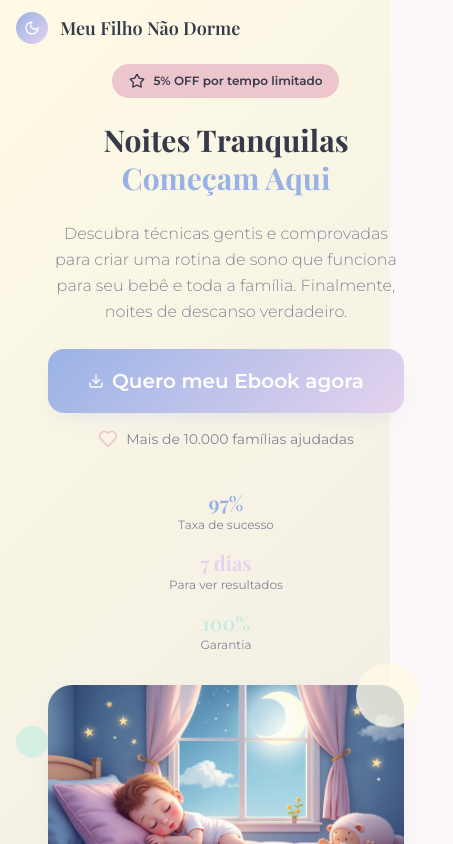
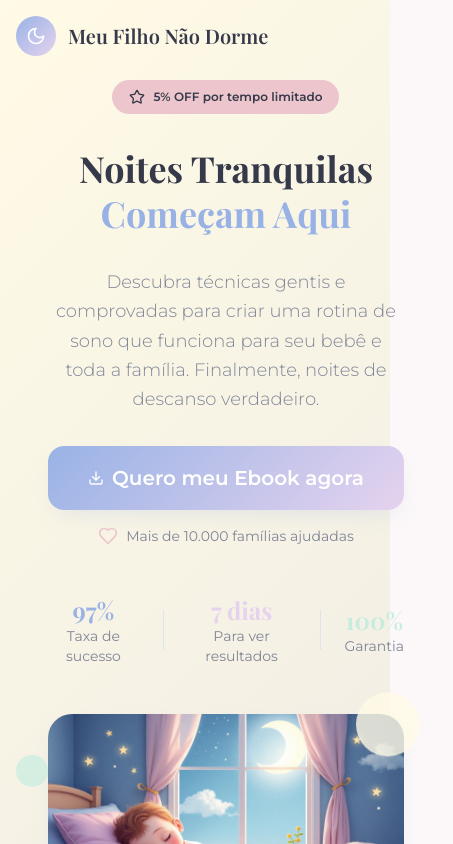
Before and after one commit to lynxinfiniteconta-ui/noites-em-paz-page, a React (Vite) app: page / in a window 390 px wide. Shown: the top 844 px of the page, 453 px wide, since content can reach past the window. Built offline with nearby package versions, Linux system fonts and the light colour scheme.

Commit message:
Reverted to commit 56a59a55b83010739be7c5e6b5f74e9e0d1aec5d

```diff
--- a/src/components/Footer.tsx
+++ b/src/components/Footer.tsx
@@ -2,10 +2,10 @@ import { Moon, Heart, Instagram, Facebook, MessageCircle } from "lucide-react";
 
 const Footer = () => {
   return (
-    <footer className="bg-night-sky text-white py-12 sm:py-16 px-4">
+    <footer className="bg-night-sky text-white py-16 px-4">
       <div className="container mx-auto">
-        <div className="grid sm:grid-cols-2 lg:grid-cols-4 gap-8 mb-8 sm:mb-12">
-          <div className="sm:col-span-2 lg:col-span-2">
+        <div className="grid md:grid-cols-4 gap-8 mb-12">
+          <div className="md:col-span-2">
             <div className="flex items-center gap-3 mb-6">
               <div className="w-12 h-12 bg-gradient-dreamy rounded-full flex items-center justify-center">
                 <Moon className="w-6 h-6 text-white" />
--- a/src/components/GuaranteeSection.tsx
+++ b/src/components/GuaranteeSection.tsx
@@ -3,23 +3,23 @@ import { Button } from "@/components/ui/button";
 
 const GuaranteeSection = () => {
   return (
-    <section className="py-12 sm:py-20 px-4 bg-background">
+    <section className="py-20 px-4 bg-background">
       <div className="container mx-auto max-w-4xl">
-        <div className="text-center bg-gradient-soft rounded-3xl p-6 sm:p-12 shadow-dreamy animate-fade-in-up">
-          <div className="w-16 h-16 sm:w-20 sm:h-20 bg-gradient-dreamy rounded-full flex items-center justify-center mx-auto mb-6 sm:mb-8">
-            <Shield className="w-8 h-8 sm:w-10 sm:h-10 text-white" />
+        <div className="text-center bg-gradient-soft rounded-3xl p-12 shadow-dreamy animate-fade-in-up">
+          <div className="w-20 h-20 bg-gradient-dreamy rounded-full flex items-center justify-center mx-auto mb-8">
+            <Shield className="w-10 h-10 text-white" />
           </div>
 
-          <h2 className="font-playfair text-2xl sm:text-3xl md:text-4xl font-bold text-foreground mb-4 sm:mb-6">
+          <h2 className="font-playfair text-3xl md:text-4xl font-bold text-foreground mb-6">
             Garantia de 30 Dias
           </h2>
 
-          <p className="text-base sm:text-lg text-muted-foreground font-montserrat font-light mb-6 sm:mb-8 max-w-2xl mx-auto">
+          <p className="text-lg text-muted-foreground font-montserrat font-light mb-8 max-w-2xl mx-auto">
             Estamos tão confiantes no nosso método que oferecemos garantia total.
             Se você não ver melhorias em 30 dias, devolvemos 100% do seu investimento.
           </p>
 
-          <div className="grid sm:grid-cols-3 gap-6 sm:gap-8 mb-8 sm:mb-10">
+          <div className="grid md:grid-cols-3 gap-8 mb-10">
             <div className="text-center">
               <div className="w-16 h-16 bg-mint-green rounded-full flex items-center justify-center mx-auto mb-4">
                 <CheckCircle className="w-8 h-8 text-foreground" />
--- a/src/components/Header.tsx
+++ b/src/components/Header.tsx
@@ -19,12 +19,12 @@ const Header = () => {
     <header className={`fixed top-0 left-0 right-0 z-50 transition-all duration-300 ${
       scrolled ? 'backdrop-blur-md bg-background/80 shadow-soft' : 'bg-transparent'
     }`}>
-      <div className="container mx-auto px-4 py-3 sm:py-4 flex items-center justify-between">
+      <div className="container mx-auto px-4 py-4 flex items-center justify-between">
         <div className="flex items-center gap-3">
-          <div className="w-8 h-8 sm:w-10 sm:h-10 bg-gradient-dreamy rounded-full flex items-center justify-center">
-            <Moon className="w-4 h-4 sm:w-5 sm:h-5 text-white" />
+          <div className="w-10 h-10 bg-gradient-dreamy rounded-full flex items-center justify-center">
+            <Moon className="w-5 h-5 text-white" />
           </div>
-          <span className="font-playfair font-semibold text-lg sm:text-xl text-foreground">
+          <span className="font-playfair font-semibold text-xl text-foreground">
             Meu Filho Não Dorme
           </span>
         </div>
--- a/src/components/HeroSection.tsx
+++ b/src/components/HeroSection.tsx
@@ -5,9 +5,9 @@ import heroImage from "@/assets/hero-baby-sleep.jpg";
 
 const HeroSection = () => {
   return (
-    <section className="min-h-screen flex items-center justify-center bg-gradient-soft px-4 pt-16 sm:pt-20">
-      <div className="container mx-auto grid lg:grid-cols-2 gap-8 lg:gap-12 items-center">
-        <div className="text-center lg:text-left space-y-6 lg:space-y-8 animate-fade-in-up">
+    <section className="min-h-screen flex items-center justify-center bg-gradient-soft px-4 pt-20">
+      <div className="container mx-auto grid lg:grid-cols-2 gap-12 items-center">
+        <div className="text-center lg:text-left space-y-8 animate-fade-in-up">
           <div className="flex items-center justify-center lg:justify-start gap-2 mb-4">
             <Badge className="bg-gentle-rose text-foreground px-4 py-2 rounded-full font-montserrat">
               <Star className="w-4 h-4 mr-2" />
@@ -15,12 +15,12 @@ const HeroSection = () => {
             </Badge>
           </div>
 
-          <h1 className="font-playfair text-3xl sm:text-4xl md:text-5xl lg:text-6xl font-bold text-foreground leading-tight">
+          <h1 className="font-playfair text-4xl md:text-5xl lg:text-6xl font-bold text-foreground leading-tight">
             Noites Tranquilas
             <span className="block text-baby-blue">Começam Aqui</span>
           </h1>
 
-          <p className="text-base sm:text-lg md:text-xl text-muted-foreground font-montserrat font-light leading-relaxed max-w-2xl">
+          <p className="text-lg md:text-xl text-muted-foreground font-montserrat font-light leading-relaxed max-w-2xl">
             Descubra técnicas gentis e comprovadas para criar uma rotina de sono que
             funciona para seu bebê e toda a família. Finalmente, noites de descanso verdadeiro.
           </p>
@@ -39,20 +39,20 @@ const HeroSection = () => {
             </div>
           </div>
 
-          <div className="flex flex-col sm:flex-row items-center justify-center lg:justify-start gap-4 sm:gap-6 pt-4">
+          <div className="flex items-center justify-center lg:justify-start gap-6 pt-4">
             <div className="text-center">
-              <div className="font-playfair text-xl sm:text-2xl font-bold text-baby-blue">97%</div>
-              <div className="text-xs sm:text-sm text-muted-foreground font-montserrat">Taxa de sucesso</div>
+              <div className="font-playfair text-2xl font-bold text-baby-blue">97%</div>
+              <div className="text-sm text-muted-foreground font-montserrat">Taxa de sucesso</div>
             </div>
-            <div className="w-px h-8 sm:h-10 bg-border hidden sm:block"></div>
+            <div className="w-px h-10 bg-border"></div>
             <div className="text-center">
-              <div className="font-playfair text-xl sm:text-2xl font-bold text-soft-lilac">7 dias</div>
-              <div className="text-xs sm:text-sm text-muted-foreground font-montserrat">Para ver resultados</div>
+              <div className="font-playfair text-2xl font-bold text-soft-lilac">7 dias</div>
+              <div className="text-sm text-muted-foreground font-montserrat">Para ver resultados</div>
             </div>
-            <div className="w-px h-8 sm:h-10 bg-border hidden sm:block"></div>
+            <div className="w-px h-10 bg-border"></div>
             <div className="text-center">
-              <div className="font-playfair text-xl sm:text-2xl font-bold text-mint-green">100%</div>
-              <div className="text-xs sm:text-sm text-muted-foreground font-montserrat">Garantia</div>
+              <div className="font-playfair text-2xl font-bold text-mint-green">100%</div>
+              <div className="text-sm text-muted-foreground font-montserrat">Garantia</div>
             </div>
           </div>
         </div>
```
